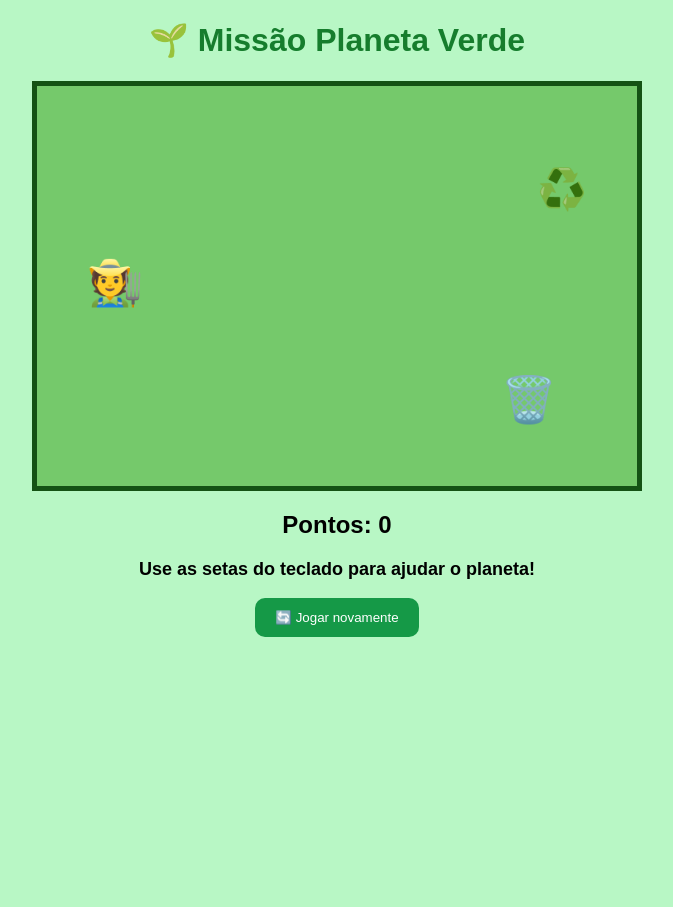
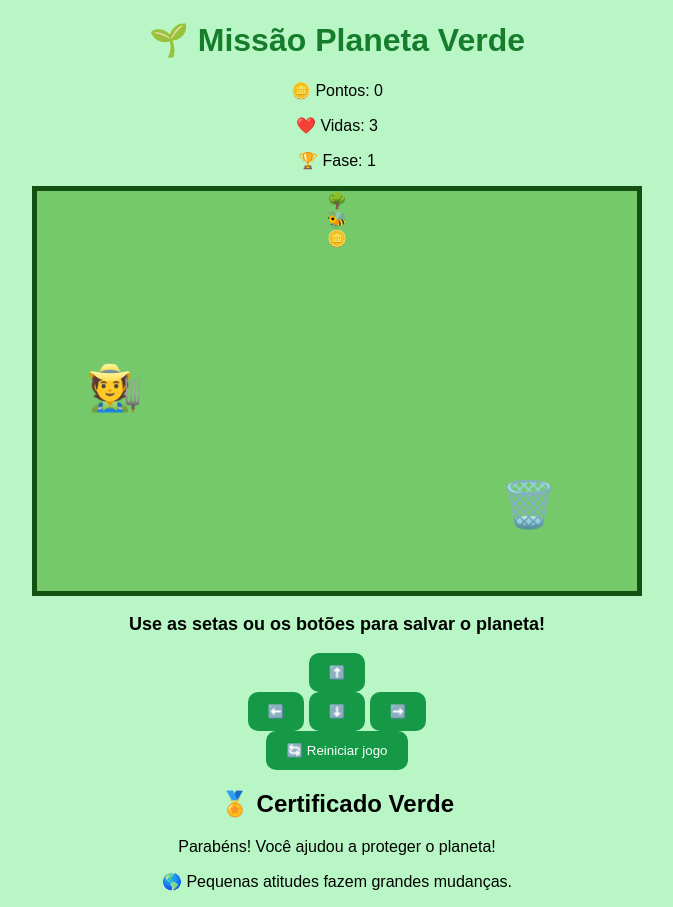
Before and after one commit to anasantosmateus-star/missao-planeta-verde, a plain HTML site: page index.html in a window 1280 px wide. Shown: the whole page, without its empty margins (303-976 px from the left). Before the commit the page ends 800 px from the top, so only its background shows below. Drawn offline with Linux system fonts and the light colour scheme.

Commit message:
Update index.html

```diff
--- a/index.html
+++ b/index.html
@@ -1,36 +1,99 @@
 <!DOCTYPE html>
 <html lang="pt-BR">
+
 <head>
 <meta charset="UTF-8">
 <meta name="viewport" content="width=device-width, initial-scale=1.0">
-<title>Missão Planeta Verde</title>
+
+<title>🌱 Missão Planeta Verde</title>
+
 <link rel="stylesheet" href="style.css">
+
 </head>
 
 <body>
 
 <h1>🌱 Missão Planeta Verde</h1>
 
-<div id="jogo">
+<div class="painel">
 
-    <div id="personagem">🧑‍🌾</div>
+<p>🪙 Pontos: <span id="pontos">0</span></p>
 
-    <div id="lixo">🗑️</div>
+<p>❤️ Vidas: <span id="vidas">3</span></p>
 
-    <div id="reciclavel">♻️</div>
+<p>🏆 Fase: <span id="fase">1</span></p>
 
 </div>
 
-<h2>Pontos: <span id="pontos">0</span></h2>
+
+<div id="jogo">
+
+<div id="arvore">🌳</div>
+
+<div id="abelha">🐝</div>
+
+<div id="personagem">🧑‍🌾</div>
+
+<div id="moeda">🪙</div>
+
+<div id="lixo">🗑️</div>
+
+</div>
+
 
 <p id="mensagem">
-Use as setas do teclado para ajudar o planeta!
+Use as setas ou os botões para salvar o planeta!
 </p>
 
-<button onclick="reiniciar()">🔄 Jogar novamente</button>
+
+<div class="controles">
+
+<button onclick="mover('cima')">⬆️</button>
+
+<br>
+
+<button onclick="mover('esquerda')">⬅️</button>
+
+<button onclick="mover('baixo')">⬇️</button>
+
+<button onclick="mover('direita')">➡️</button>
+
+</div>
+
+
+<button onclick="reiniciar()">
+🔄 Reiniciar jogo
+</button>
+
+
+<div id="certificado" class="oculto">
+
+<h2>🏅 Certificado Verde</h2>
+
+<p>
+Parabéns! Você ajudou a proteger o planeta!
+</p>
+
+<p>
+🌎 Pequenas atitudes fazem grandes mudanças.
+</p>
+
+</div>
+
+
+<audio id="somColeta">
+<source src="coleta.mp3">
+</audio>
+
+
+<audio id="somErro">
+<source src="erro.mp3">
+</audio>
+
 
 
 <script src="script.js"></script>
 
 </body>
+
 </html>
```
